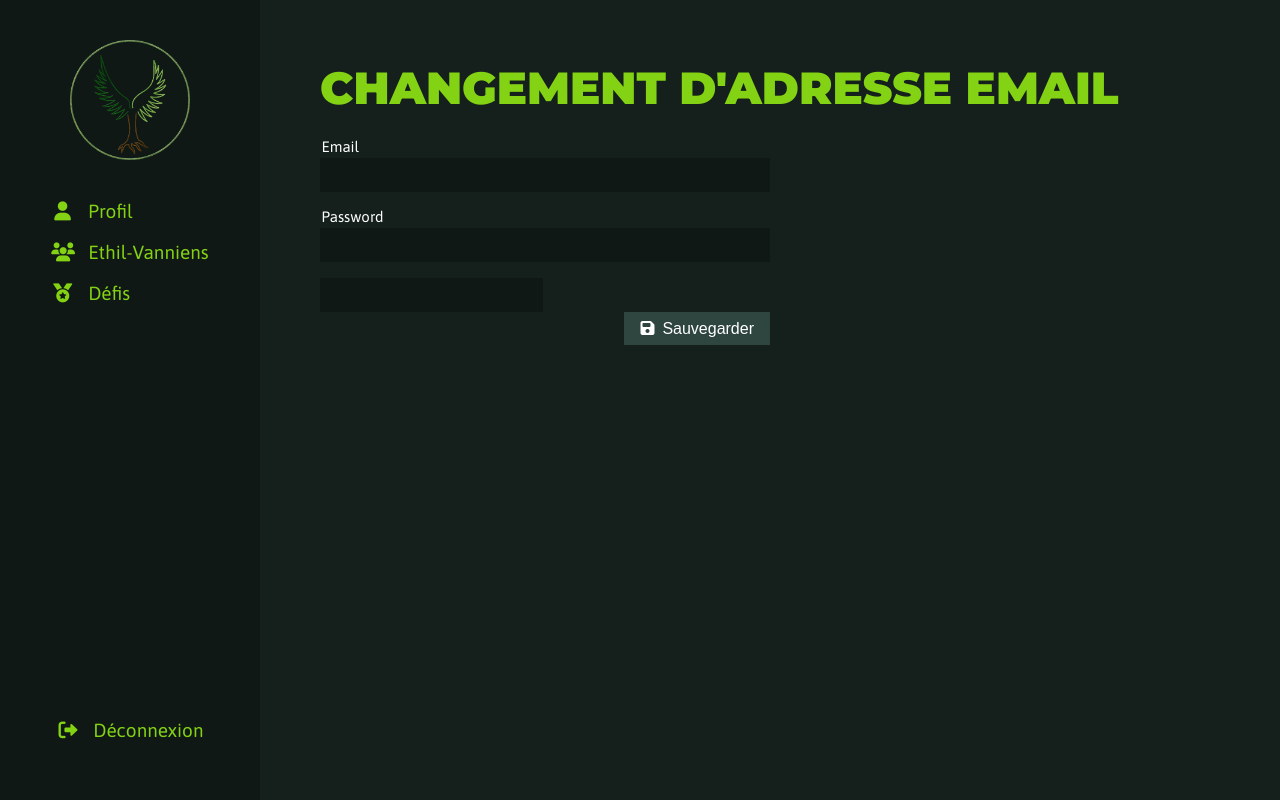
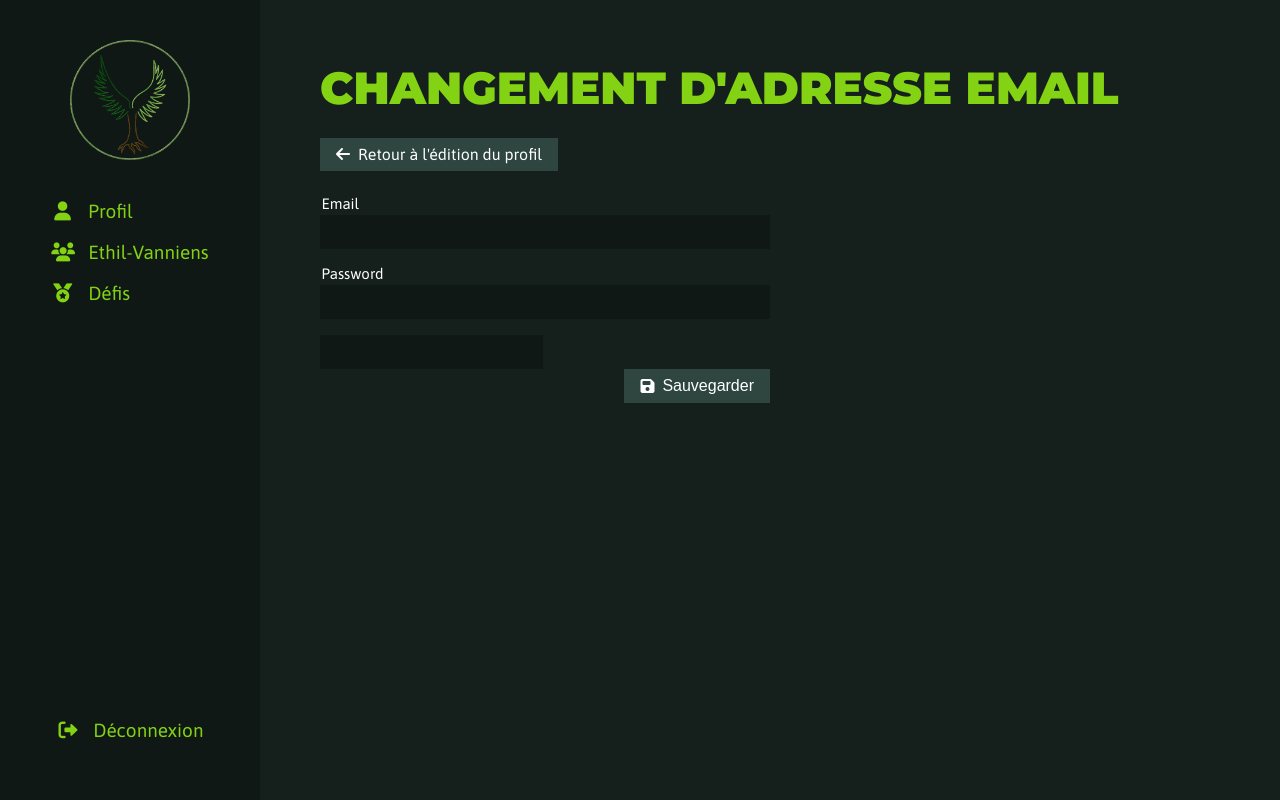
Before and after one commit to Yoann-Moreau/ethilvan, a Symfony app: template templates/member/change_email.html.twig in a window 1280 px wide. Run offline with Twig, Linux system fonts and the light colour scheme; the template is opened without the code that fills it, so the values that code supplies are empty; form fields are guessed from the names that the template uses; style sheets or scripts are compiled from the project's sources; some libraries are stand-ins or nearby versions.

Commit message:
Add assertions for email edit & add buttons to go back to profile

```diff
--- a/templates/member/change_email.html.twig
+++ b/templates/member/change_email.html.twig
@@ -4,6 +4,15 @@
 
 {% block body %}
 	<h1>Changement d'adresse email</h1>
+
+	<div class="btns-container">
+		<div class="btns">
+			<a class="btn" href="{{ path('app_member_profile_edit') }}">
+				<i class="fa-solid fa-arrow-left"></i>
+				<span>Retour à l'édition du profil</span>
+			</a>
+		</div>
+	</div>
 
 	<ul class="errors">
 		{% for error in form_errors %}
--- a/templates/member/profile_edit.html.twig
+++ b/templates/member/profile_edit.html.twig
@@ -7,6 +7,10 @@
 
 	<div class="btns-container">
 		<div class="btns">
+			<a class="btn" href="{{ path('app_member_profile') }}">
+				<i class="fa-solid fa-arrow-left"></i>
+				<span>Retour au profil</span>
+			</a>
 			<a class="btn" href="{{ path('app_member_change_email') }}">
 				<i class="fa-solid fa-at"></i>
 				<span>Changer mon adresse email</span>
```
Also changed, not shown: src/Form/ChangeEmailType.php (+8 -2 lines).
